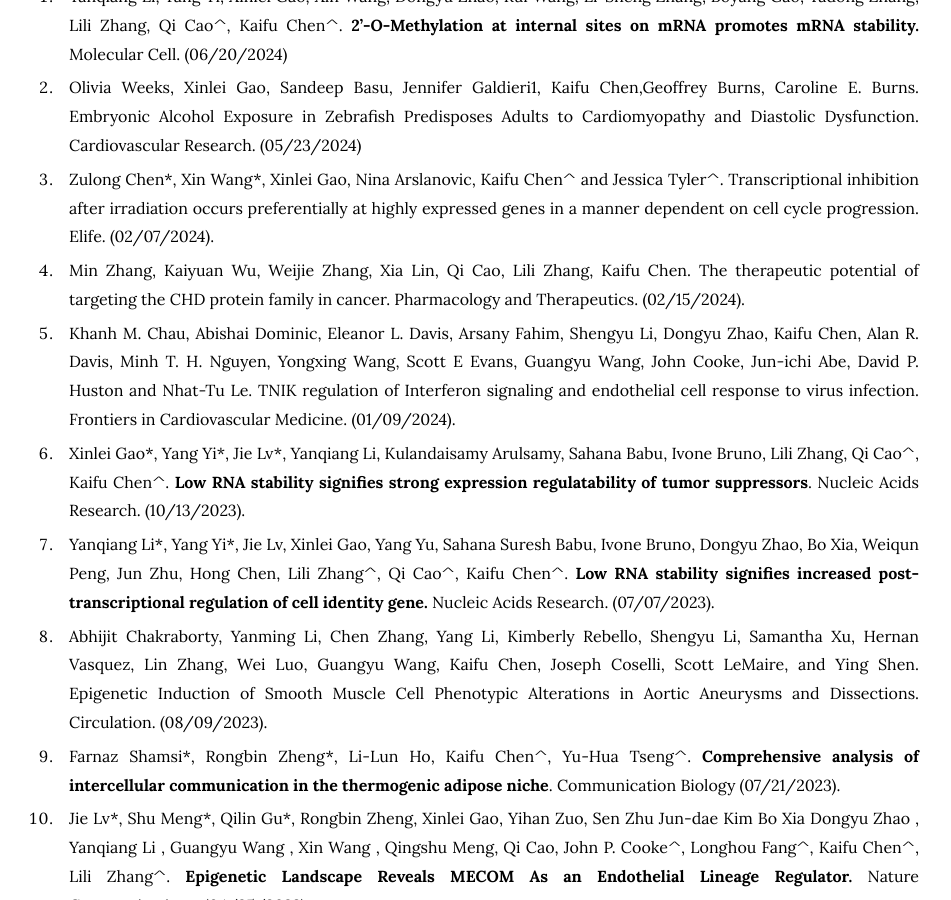
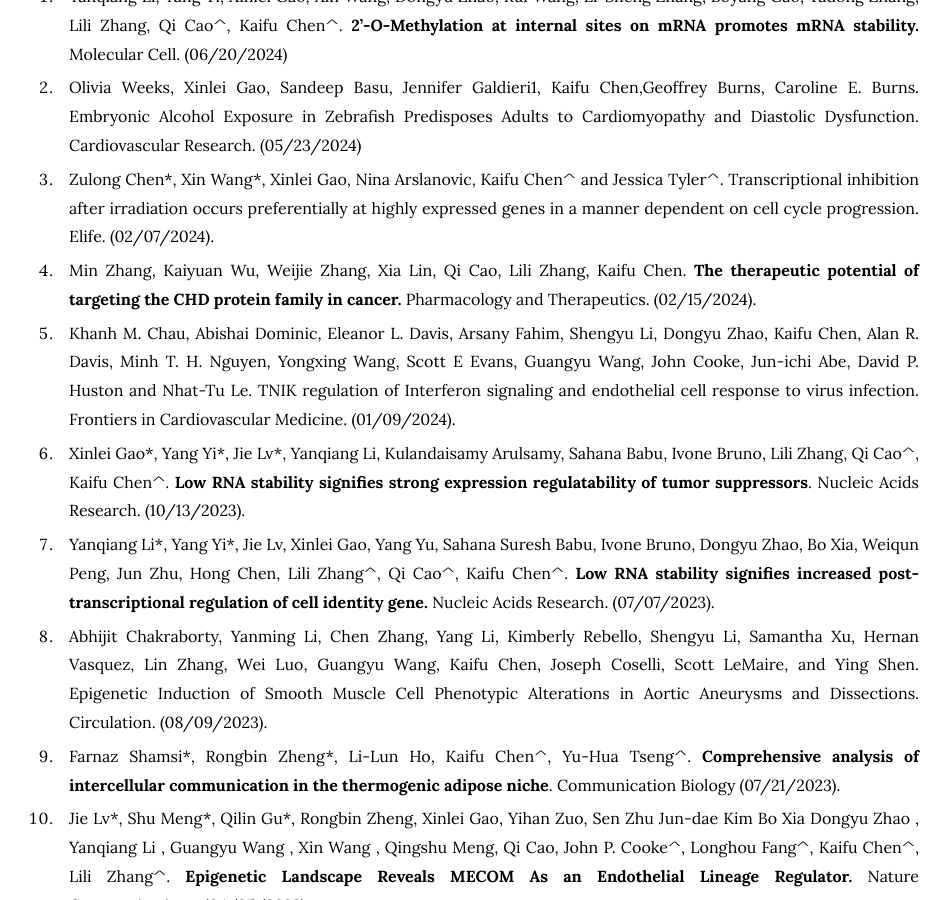
Before and after one commit to kaifuchenlab/kaifuchenlab.github.io, a Jekyll site: the page built from 3.publication/index.md, in a window 1280 px wide and 900 px high, scrolled down 645 px. Shown: the whole window, without its empty margins (171-1122 px from the left). Built offline with Jekyll 4.4.1, drawn with Linux system fonts in a browser that asks for light colours.

```diff
--- a/3.publication/index.md
+++ b/3.publication/index.md
@@ -27,7 +27,7 @@ Molecular Cell. (06/20/2024)
 83. Zulong Chen\*, Xin Wang\*, Xinlei Gao, Nina Arslanovic, Kaifu Chen^ and Jessica Tyler^. Transcriptional inhibition after irradiation occurs preferentially at highly expressed genes in a manner dependent on cell cycle progression.
 Elife. (02/07/2024).
 
-82. Min Zhang, Kaiyuan Wu, Weijie Zhang, Xia Lin, Qi Cao, Lili Zhang, Kaifu Chen. The therapeutic potential of targeting the CHD protein family in cancer.
+82. Min Zhang, Kaiyuan Wu, Weijie Zhang, Xia Lin, Qi Cao, Lili Zhang, Kaifu Chen. **The therapeutic potential of targeting the CHD protein family in cancer.**
 Pharmacology and Therapeutics. (02/15/2024).
 
 81. Khanh M. Chau, Abishai Dominic, Eleanor L. Davis, Arsany Fahim, Shengyu Li, Dongyu Zhao, Kaifu Chen, Alan R. Davis, Minh T. H. Nguyen, Yongxing Wang, Scott E Evans, Guangyu Wang, John Cooke, Jun-ichi Abe, David P. Huston and Nhat-Tu Le. TNIK regulation of Interferon signaling and endothelial cell response to virus infection.
```
